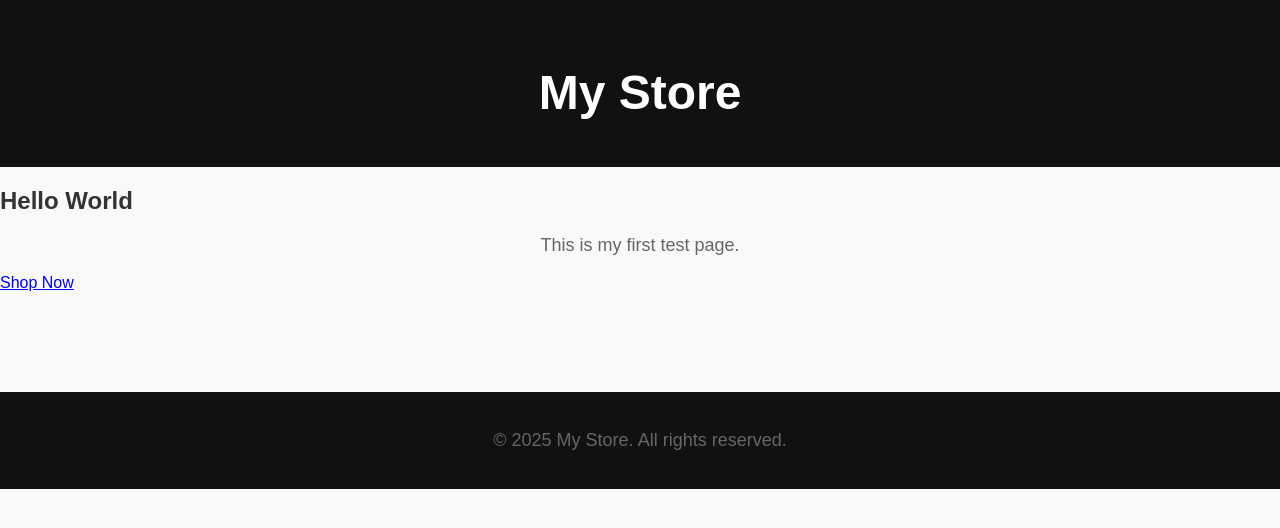
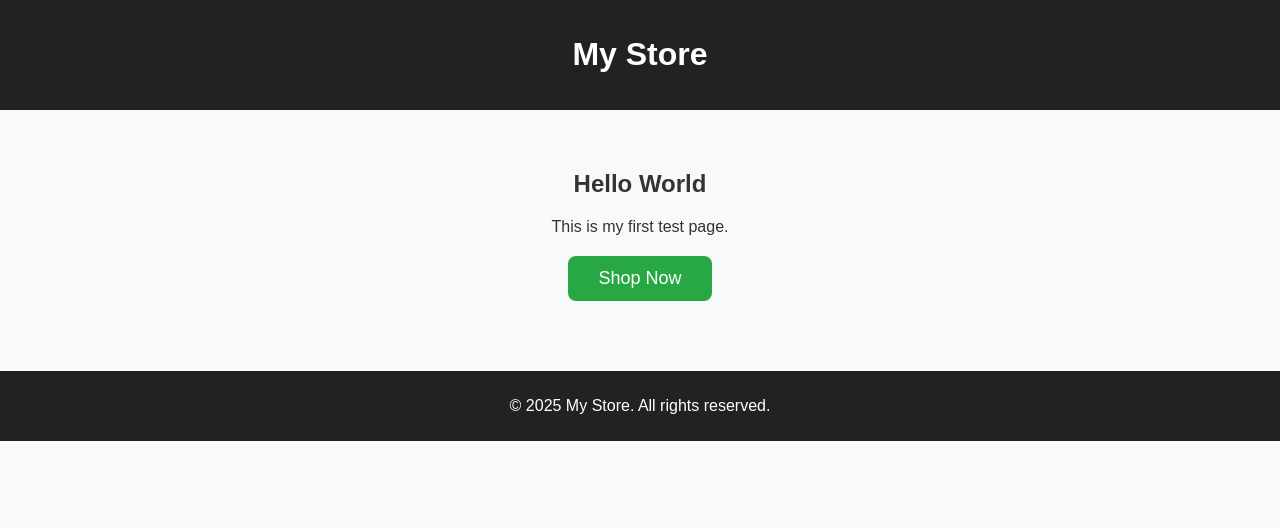
Before and after one commit to mprofessar-netizen/my-store, a plain HTML site: page index.html in a window 1280 px wide. Drawn offline with Linux system fonts and the light colour scheme.

Commit message:
Update styles.css

```diff
--- a/styles.css
+++ b/styles.css
@@ -1,34 +1,49 @@
+/* Reset some defaults */
 body {
+  font-family: Arial, sans-serif;
   margin: 0;
-  font-family: Arial, sans-serif;
-  background: #f9f9f9;
+  padding: 0;
+  background: #f8f9fa;
   color: #333;
+  text-align: center;
 }
 
+/* Header */
 header {
-  background: #111;
+  background: #222;
   color: #fff;
-  padding: 15px;
-  text-align: center;
-  font-size: 24px;
-  font-weight: bold;
+  padding: 15px 0;
 }
 
-h1 {
-  text-align: center;
-  margin-top: 50px;
+/* Main Content */
+main {
+  padding: 40px 20px;
 }
 
-p {
-  text-align: center;
-  font-size: 18px;
-  color: #666;
+/* Button */
+.button-container {
+  margin-top: 20px;
 }
 
+.btn {
+  display: inline-block;
+  padding: 12px 30px;
+  background-color: #28a745;
+  color: #fff;
+  text-decoration: none;
+  font-size: 18px;
+  border-radius: 8px;
+  transition: background 0.3s ease;
+}
+
+.btn:hover {
+  background-color: #218838;
+}
+
+/* Footer */
 footer {
-  margin-top: 100px;
-  background: #111;
+  background: #222;
   color: #fff;
-  text-align: center;
-  padding: 20px;
+  padding: 10px 0;
+  margin-top: 30px;
 }
```
